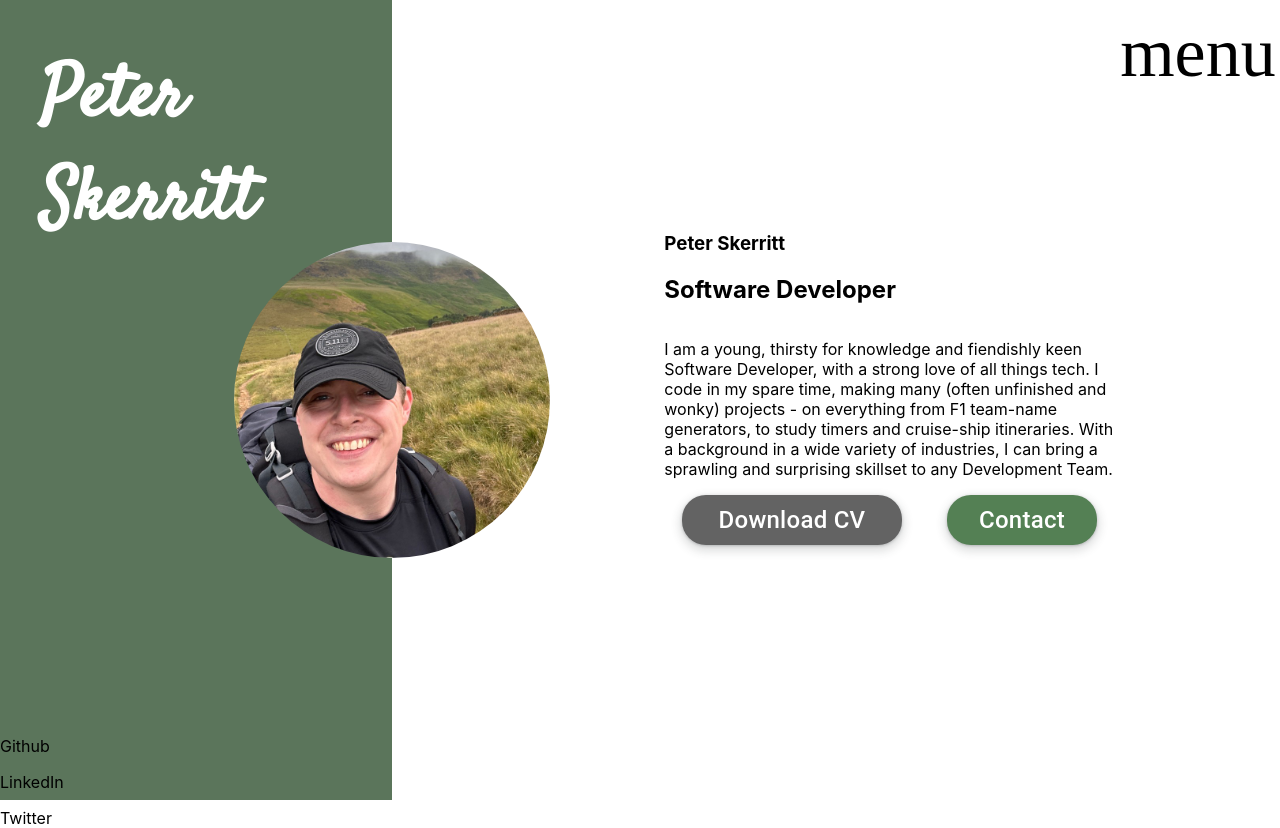
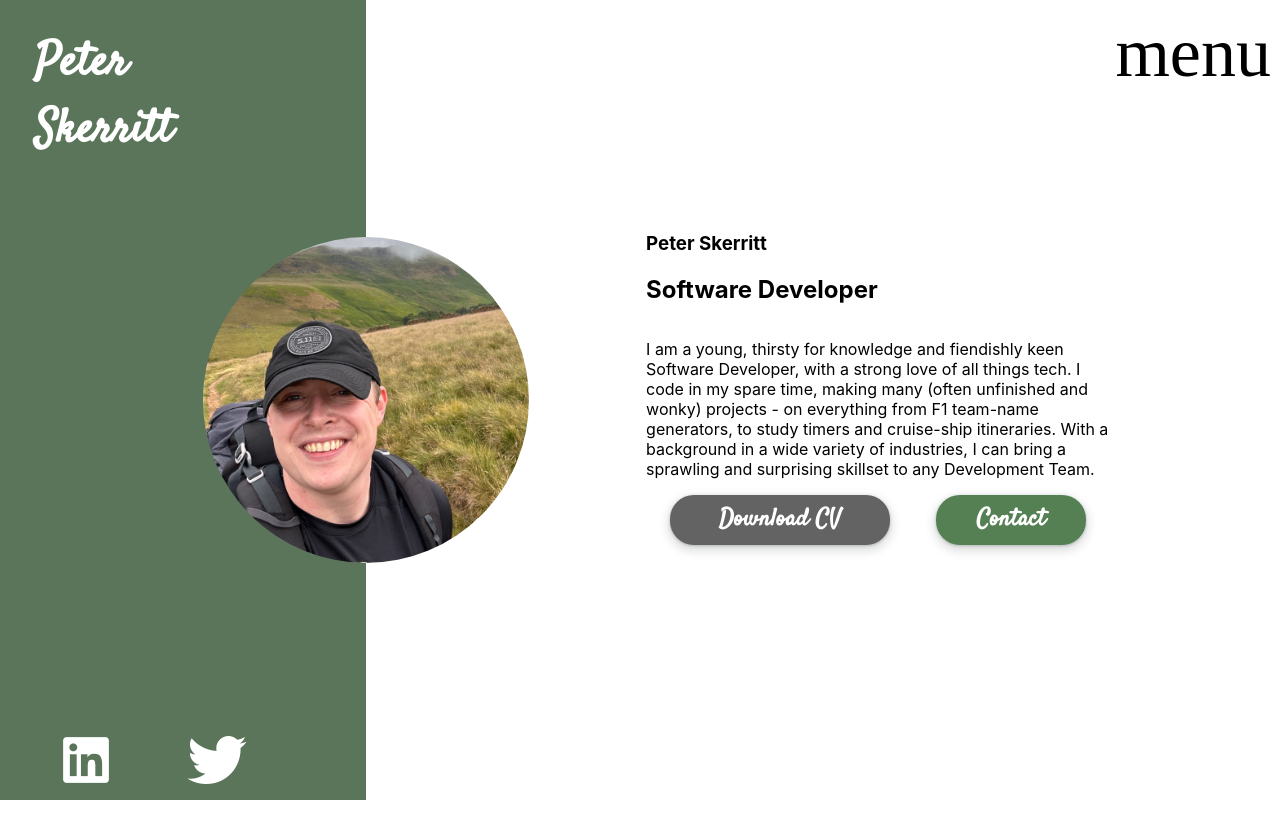
Before and after one commit to peter-skerritt/WB2, a React (Create React App) app: page / in a window 1280 px wide. After the commit the page ends 800 px from the top, so only its background shows below. Built offline with nearby package versions, Linux system fonts and the light colour scheme.

Commit message:
Added link buttons to socials, styled.

```diff
--- a/public/index.html
+++ b/public/index.html
@@ -7,6 +7,8 @@
     <link rel="preconnect" href="https://fonts.gstatic.com" crossorigin>
     <link href="https://fonts.googleapis.com/css2?family=Satisfy&display=swap" rel="stylesheet">
     <link rel="stylesheet" href="https://fonts.googleapis.com/css2?family=Material+Symbols+Outlined:opsz,wght,FILL,GRAD@20..48,100..700,0..1,-50..200" />
+    <link rel="stylesheet" type='text/css' href="https://cdn.jsdelivr.net/gh/devicons/devicon@latest/devicon.min.css" />
+
     <meta name="viewport" content="width=device-width, initial-scale=1" />
     <meta name="theme-color" content="#000000" />
     <meta
--- a/src/comps/Links.js
+++ b/src/comps/Links.js
@@ -4,9 +4,23 @@ import "../styles/links.css";
 const Links = () => {
   return (
     <div class="links">
-    <p>Github</p>
-    <p>LinkedIn</p>
-    <p>Twitter</p>
+
+    <div class="git">
+
+    <i class="devicon-github-original"></i>
+
+    </div>
+
+    <div class="linkedin">
+    <i class="devicon-linkedin-plain"></i>
+    </div>
+
+    <div class="twitter">
+
+    <i class="devicon-twitter-original"></i>
+
+    </div>
+
   </div>
   );
 };
--- a/src/styles/buttons.css
+++ b/src/styles/buttons.css
@@ -15,9 +15,9 @@
     cursor: pointer;
     display: inline-flex;
     fill: currentcolor;
-    font-family: "Google Sans",Roboto,Arial,sans-serif;
+    font-family: "Satisfy", cursive;
     font-size: 24px;
-    font-weight: 500;
+    font-weight: 1000;
     height: 50px;
     justify-content: center;
     letter-spacing: .25px;
@@ -83,9 +83,9 @@
     cursor: pointer;
     display: inline-flex;
     fill: currentcolor;
-    font-family: "Google Sans",Roboto,Arial,sans-serif;
+    font-family: "Satisfy", cursive;
     font-size: 24px;
-    font-weight: 500;
+    font-weight: 1000;
     height: 50px;
     justify-content: center;
     letter-spacing: .25px;
--- a/src/styles/links.css
+++ b/src/styles/links.css
@@ -0,0 +1,18 @@
+/* styles/links.css */
+.links {
+    display: flex;
+    justify-content: center; /* Center the child elements horizontally */
+    align-items: center; /* Center the child elements vertically */
+  }
+
+  .git,
+  .linkedin {
+   margin-right: 50%;
+  }
+
+  .devicon-twitter-original,
+  .devicon-github-original,
+  .devicon-linkedin-plain {
+    font-size: 300%;
+    color: white;
+  }
--- a/src/styles/profile.css
+++ b/src/styles/profile.css
@@ -24,6 +24,21 @@
     justify-content: center;
     align-items: center;
 }
+@media (max-width: 3000px) {
+  .profile-img {
+    height: 90% !important;
+    width: 90% !important;
+  }
+}
+
+
+@media (max-width: 2700px) {
+  .profile-img {
+    height: 90% !important;
+    width: 90% !important;
+  }
+}
+
 
 @media (max-width: 2200px) {
   .profile-img {
--- a/src/styles/title.css
+++ b/src/styles/title.css
@@ -1,5 +1,5 @@
 .title {
-    font-size: 150%;
+    font-size: 120%;
     font-family: "Satisfy", cursive;
     font-weight: 400;
     font-style: normal;
```
